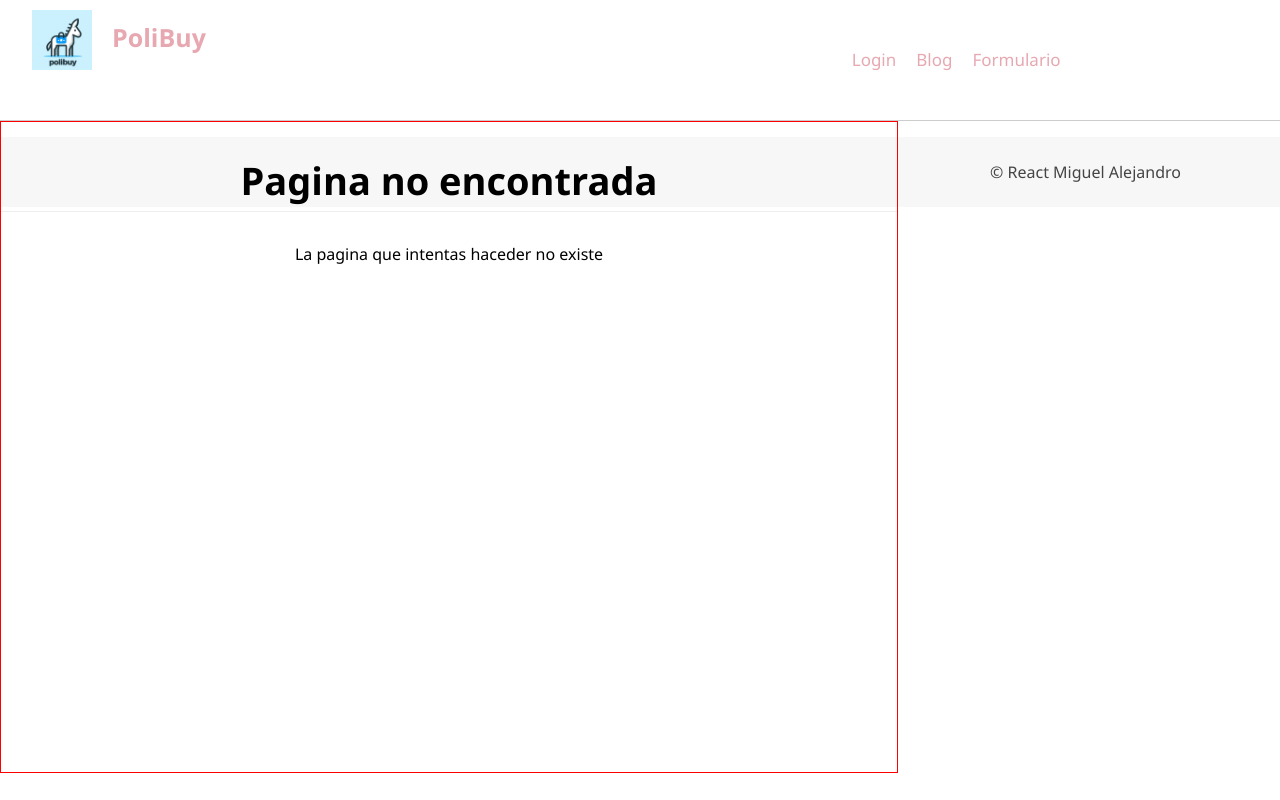
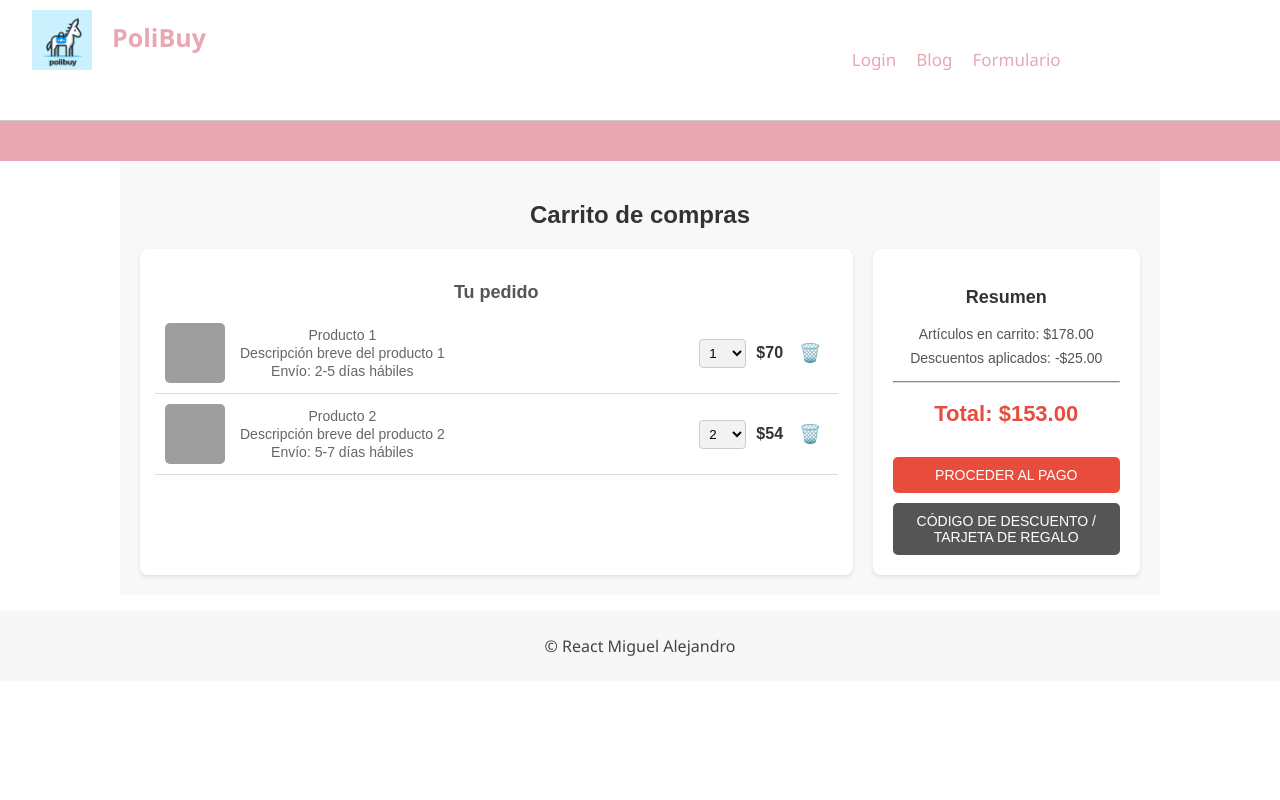
Before and after one commit to MiguelAlejandroRodriguezCruz/PoliBuyWeb, a React (Create React App) app: page /ShopCart in a window 1280 px wide. Built offline with nearby package versions, Linux system fonts and the light colour scheme; grey boxes are pictures that could not be loaded.

Commit message:
Shopcart

```diff
--- a/src/Router.js
+++ b/src/Router.js
@@ -8,6 +8,7 @@ import Header from './components/Header';
 import Footer from './components/Footer';
 import Home from './components/Home';
 import Blog from './components/Blog';
+import ShopCart from './components/Shopcart';
 import Search from './components/Search';
 import Article from './components/Article';
 import CreateArticle from './components/CreateArticle';
@@ -44,6 +45,7 @@ const Router = () => {
                     <Route exact path='/home' element={<Home />} />
                     <Route exact path='/' element={!isLoggedIn ? <LoginForm handleLogin={handleLogin} /> : <Navigate to={"/home"} />} />
                     <Route exact path='/blog' element={<Blog />} />
+                    <Route exact path='/ShopCart' element={<ShopCart />} />
                     <Route exact path='/blog/articulo/:id' element={<Article />} />
                     <Route exact path='/blog/busqueda/:search' element={<Search />} />
                     <Route exact path='/blog/crear' element={<CreateArticle />} />
--- a/src/assets/css/App.css
+++ b/src/assets/css/App.css
@@ -357,3 +357,153 @@ textarea{
   float: left;
   display: block;
 }
+
+/*******************************************************************************************************/
+/* Estilos generales */
+.shopcart-container {
+  max-width: 1000px;
+  margin: auto;
+  padding: 20px;
+  font-family: 'Arial', sans-serif;
+  background-color: #f8f8f8;
+}
+
+.shopcart-title {
+  text-align: center;
+  font-size: 24px;
+  margin-bottom: 20px;
+  color: #333;
+}
+
+.shopcart-content {
+  display: flex;
+  justify-content: space-between;
+  gap: 20px;
+}
+
+/* Sección de productos */
+.shopcart-items {
+  flex: 3;
+  background-color: #ffffff;
+  padding: 15px;
+  border-radius: 8px;
+  box-shadow: 0 2px 4px rgba(0, 0, 0, 0.1);
+}
+
+.shopcart-subheader {
+  font-size: 18px;
+  margin-bottom: 10px;
+  color: #555;
+}
+
+.shopcart-item {
+  display: flex;
+  justify-content: space-between;
+  align-items: center;
+  padding: 10px;
+  border-bottom: 1px solid #ddd;
+}
+
+.item-details {
+  display: flex;
+  align-items: center;
+}
+
+.item-image {
+  width: 60px;
+  height: 60px;
+  margin-right: 15px;
+  background-color: #eee;
+  border-radius: 5px;
+}
+
+.item-info p {
+  margin: 2px 0;
+  font-size: 14px;
+  color: #666;
+}
+
+.item-actions {
+  display: flex;
+  align-items: center;
+  gap: 10px;
+}
+
+.item-quantity {
+  padding: 5px;
+  border-radius: 4px;
+  border: 1px solid #ccc;
+  background-color: #f2f2f2;
+}
+
+.item-price {
+  font-size: 16px;
+  font-weight: bold;
+  color: #333;
+}
+
+.remove-item {
+  background: none;
+  border: none;
+  cursor: pointer;
+  color: #e74c3c;
+  font-size: 18px;
+}
+
+/* Sección de resumen del pedido */
+.shopcart-summary {
+  flex: 1;
+  background-color: #ffffff;
+  padding: 20px;
+  border-radius: 8px;
+  box-shadow: 0 2px 4px rgba(0, 0, 0, 0.1);
+  text-align: center;
+}
+
+.shopcart-summary h3 {
+  font-size: 18px;
+  color: #333;
+}
+
+.shopcart-summary p {
+  font-size: 14px;
+  margin: 8px 0;
+  color: #555;
+}
+
+.shopcart-summary hr {
+  margin: 15px 0;
+  border-color: #ddd;
+}
+
+.shopcart-summary h2 {
+  font-size: 22px;
+  color: #e74c3c;
+  margin-bottom: 20px;
+}
+
+.checkout-button,
+.discount-code {
+  width: 100%;
+  padding: 10px;
+  margin-top: 10px;
+  background-color: #e74c3c;
+  color: white;
+  border: none;
+  cursor: pointer;
+  border-radius: 5px;
+  font-size: 14px;
+}
+
+.checkout-button:hover,
+.discount-code:hover {
+  background-color: #d62c1a;
+}
+
+.discount-code {
+  background-color: #555;
+}
+
+.discount-code:hover {
+  background-color: #333;
+}
--- /dev/null
+++ b/src/components/Shopcart.js
@@ -0,0 +1,135 @@
+import React, { Component } from 'react';
+import Slider from './Slider';
+
+
+class Shopcart extends Component {
+  constructor(props) {
+    super(props);
+    this.state = {
+      productos: [], // Estado para almacenar los productos
+    };
+  }
+
+  componentDidMount() {
+    // Simulación de una llamada a una API para obtener los productos
+    const productosSimulados = [
+      {
+        id: 1,
+        nombre: 'Producto 1',
+        descripcion: 'Descripción breve del producto 1',
+        envio: '2-5 días hábiles',
+        precio: 70,
+        cantidad: 1,
+      },
+      {
+        id: 2,
+        nombre: 'Producto 2',
+        descripcion: 'Descripción breve del producto 2',
+        envio: '5-7 días hábiles',
+        precio: 54,
+        cantidad: 2,
+      },
+    ];
+
+    // Actualiza el estado con los productos traídos de la "base de datos"
+    this.setState({ productos: productosSimulados });
+  }
+
+  render() {
+    const { productos } = this.state;
+
+    return (
+      <div id="Shopcart">
+        <Slider />
+        <div className="shopcart-container">
+          <h2 className="shopcart-title">Carrito de compras</h2>
+          <div className="shopcart-content">
+            {/* Sección de productos en el carrito */}
+            <div className="shopcart-items">
+              <h3 className="shopcart-subheader">Tu pedido</h3>
+
+              {/* Mapea los productos del estado para generar cada bloque */}
+              {productos.map((producto) => (
+                <div key={producto.id} className="shopcart-item">
+                  <div className="item-details">
+                    <img
+                      src="product-image-url"
+                      alt={producto.nombre}
+                      className="item-image"
+                    />
+                    <div className="item-info">
+                      <p>{producto.nombre}</p>
+                      <p>{producto.descripcion}</p>
+                      <p>Envío: {producto.envio}</p>
+                    </div>
+                  </div>
+                  <div className="item-actions">
+                    <select
+                      className="item-quantity"
+                      value={producto.cantidad}
+                      onChange={(e) =>
+                        this.setState({
+                          productos: productos.map((p) =>
+                            p.id === producto.id
+                              ? { ...p, cantidad: e.target.value }
+                              : p
+                          ),
+                        })
+                      }
+                    >
+                      {[...Array(10).keys()].map((num) => (
+                        <option key={num + 1} value={num + 1}>
+                          {num + 1}
+                        </option>
+                      ))}
+                    </select>
+                    <p className="item-price">${producto.precio}</p>
+                    <button
+                      className="remove-item"
+                      onClick={() =>
+                        this.setState({
+                          productos: productos.filter((p) => p.id !== producto.id),
+                        })
+                      }
+                    >
+                      🗑️
+                    </button>
+                  </div>
+                </div>
+              ))}
+            </div>
+
+            {/* Sección de resumen del pedido */}
+            <div className="shopcart-summary">
+              <h3>Resumen</h3>
+              <p>
+                Artículos en carrito: $
+                {productos.reduce(
+                  (acc, producto) => acc + producto.precio * producto.cantidad,
+                  0
+                ).toFixed(2)}
+              </p>
+              <p>Descuentos aplicados: -$25.00</p>
+              <hr />
+              <h2>
+                Total: $
+                {(
+                  productos.reduce(
+                    (acc, producto) => acc + producto.precio * producto.cantidad,
+                    0
+                  ) - 25
+                ).toFixed(2)}
+              </h2>
+              <button className="checkout-button">PROCEDER AL PAGO</button>
+              <button className="discount-code">
+                CÓDIGO DE DESCUENTO / TARJETA DE REGALO
+              </button>
+            </div>
+          </div>
+        </div>
+      </div>
+    );
+  }
+}
+
+export default Shopcart;
```
